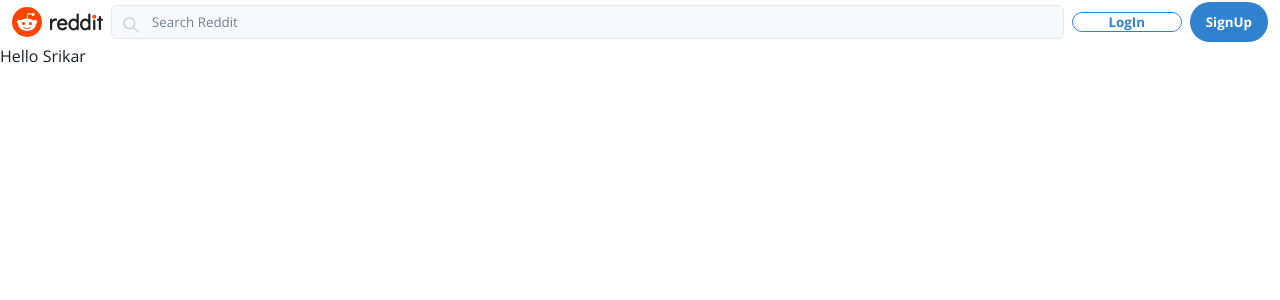
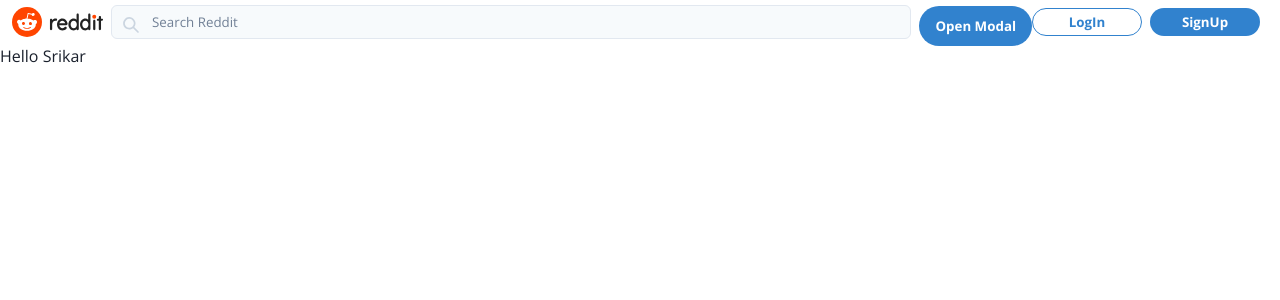
Before and after one commit to srikar298c/reddit, a Next.js app: page / in a window 1280 px wide. Shown: the top 300 px of the page. Built offline with nearby package versions, Linux system fonts and the light colour scheme.

Commit message:
Auth modal

```diff
--- /dev/null
+++ b/src/components/Modal/Auth/AuthModal.tsx
@@ -0,0 +1,31 @@
+import { Button, Modal, ModalBody, ModalCloseButton, ModalContent, ModalFooter, ModalHeader, ModalOverlay, useDisclosure } from '@chakra-ui/react';
+import React from 'react';
+
+
+const AuthModal: React.FC = () => {
+    const { isOpen, onOpen, onClose } = useDisclosure()
+    return (
+        <>
+            <Button onClick={onOpen}>Open Modal</Button>
+
+            <Modal isOpen={isOpen} onClose={onClose}>
+                <ModalOverlay />
+                <ModalContent>
+                    <ModalHeader>Modal Title</ModalHeader>
+                    <ModalCloseButton />
+                    <ModalBody>
+                        Here is the modal body
+                    </ModalBody>
+
+                    <ModalFooter>
+                        <Button colorScheme='blue' mr={3} onClick={onClose}>
+                            Close
+                        </Button>
+                        <Button variant='ghost'>Secondary Action</Button>
+                    </ModalFooter>
+                </ModalContent>
+            </Modal>
+        </>
+    )
+}
+export default AuthModal;
--- a/src/components/Navbar/RightContent/AuthButtons.tsx
+++ b/src/components/Navbar/RightContent/AuthButtons.tsx
@@ -3,17 +3,25 @@ import React from 'react';
 
 
 
-const AuthButtons:React.FC= () => {
+const AuthButtons: React.FC = () => {
 
     return (
         <>
-        <Button variant={'outline'}
-        height="20px" display ={{base:"none", sm:"flex"}}
-        width={{base:"70px", md:"110px"}}
-        mr={2}
-        // onClick={()=>{}}
-        >LogIn</Button>
-        <Button variant={'solid'}>SignUp</Button>
+            <Button variant={'outline'}
+                height="28px"
+                display={{ base: "none", sm: "flex" }}
+                width={{ base: "70px", md: "110px" }}
+                mr={2}
+            // onClick={()=>{}}
+            >LogIn</Button>
+
+            <Button
+                variant={'solid'}
+                height="28px"
+                display={{ base: "none", sm: "flex" }}
+                width={{ base: "70px", md: "110px" }}
+                mr={2}
+            >SignUp</Button>
         </>
     )
 }
--- a/src/components/Navbar/RightContent/RightContent.tsx
+++ b/src/components/Navbar/RightContent/RightContent.tsx
@@ -1,15 +1,14 @@
+import AuthModal from '@/components/Modal/Auth/AuthModal';
 import { Flex } from '@chakra-ui/react';
 import React from 'react';
 import AuthButtons from './AuthButtons';
 
-type RightContentProps = {
-
-};
 
 const RightContent:React.FC = () => {
 
     return (
         <>
+        <AuthModal/>
         <Flex justify={'center'} align ='center'>
         <AuthButtons/></Flex>
         </>
```
